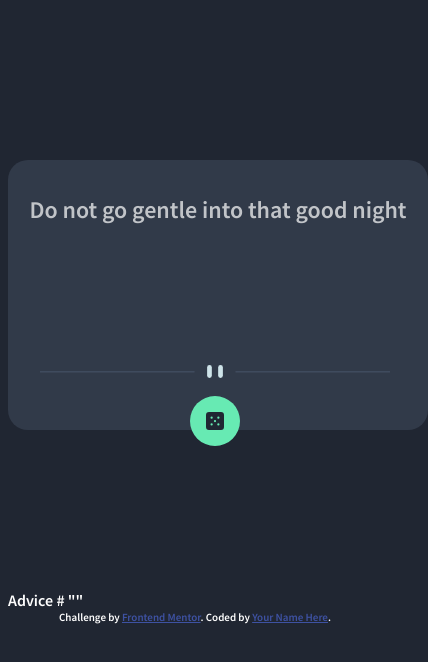
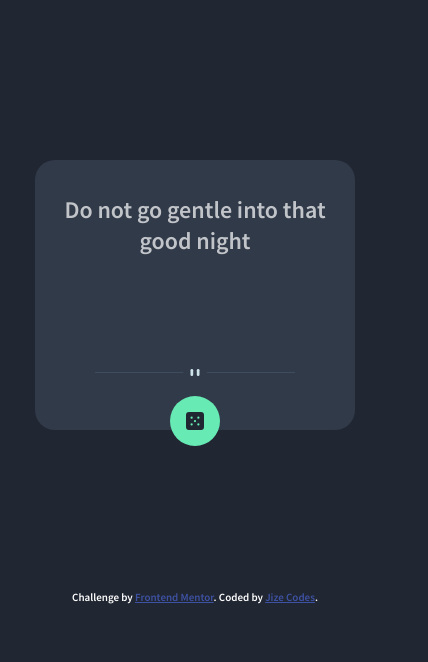
Before and after one commit to Jamesizonfade/advice-generator, a plain HTML site: page index.html in a window 390 px wide. Shown: the whole page, 428 px wide, since content can reach past the window. Drawn offline with Linux system fonts and the light colour scheme; no server answers.

Commit message:
update mobile-design

```diff
--- a/index.html
+++ b/index.html
@@ -19,11 +19,13 @@
 <body>
 
   <div id="app-box">
-     <h3 id="advice-number">  </h3>
-    <p id="advice">Do not go gentle into that good night</p>
+    <div class="advice-box">
+      <h3 id="advice-number">  </h3>
+      <p id="advice">Do not go gentle into that good night</p>
+    </div>
 
     <div class="divide-pattern">
-      <img src="images/pattern-divider-desktop.svg" alt="pattern divider" width="350" height="auto">
+      <img class="divide" src="images/pattern-divider-desktop.svg" alt="pattern divider" width="350" height="auto">
     </div>
 
      <div id="generate-advice" class="dice-container">
@@ -32,13 +34,10 @@
 
   </div>
 
-  Advice #<!-- Advice ID goes here -->
-
-  "<!-- Advice text goes here -->"
 
   <div class="attribution">
     Challenge by <a href="https://www.frontendmentor.io?ref=challenge" target="_blank">Frontend Mentor</a>.
-    Coded by <a href="#">Your Name Here</a>.
+    Coded by <a href="#">Jize Codes</a>.
   </div>
 </body>
 
--- a/styles.css
+++ b/styles.css
@@ -33,10 +33,18 @@ h3{
     opacity: 0.7;
 }
 
+.advice-box {
+    height: 150px;
+}
+
 .divide-pattern {
-    left: 2rem;
-    position: absolute;
-    bottom: 3rem;
+    margin: auto;
+    margin-top: 1rem;
+
+}
+.divide {
+    width: 350px;
+    height: auto;
 }
 
 .dice-container {
@@ -52,14 +60,14 @@ h3{
     justify-content: center;
     padding: 15px;
     position: absolute;
+    left: 0;
+    right: 0;
     bottom: -1rem;
-    left: 43.3%;
 }
 
 .dice-container:hover {
     width: 23px;
     height: 23px;
-    left: 43%;
     box-shadow:
     /* 0 0 0px 0px #67EAB3, */
     0 0 10px 8px #67eab342;
@@ -69,3 +77,17 @@ h3{
 .dice{
     height: auto;
 }
+
+@media only screen and (max-width: 600px) {
+    #app-box {
+      width: 300px;
+      min-height: 250px;
+    }
+    .advice-box{
+        max-height: 220px;
+    }
+
+    .divide{
+        width: 200px;
+    }
+  }
```
